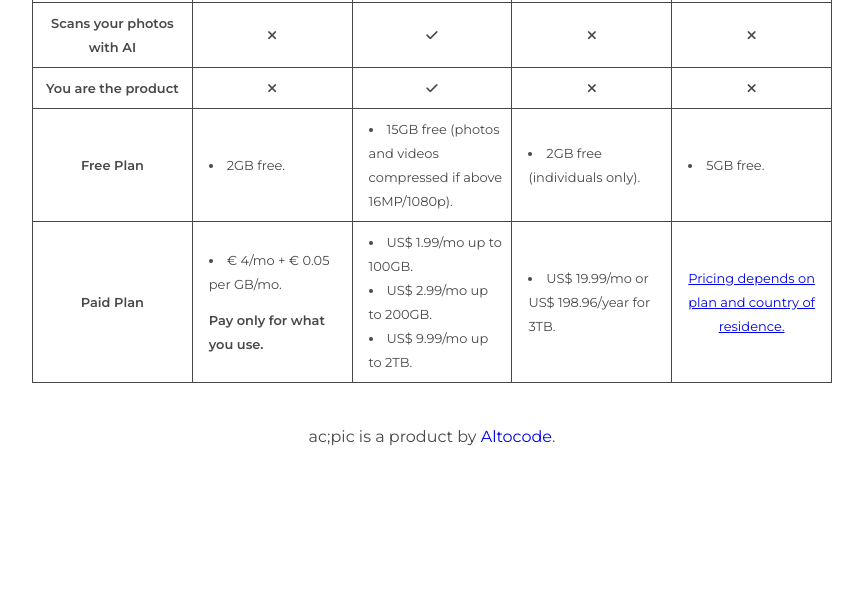
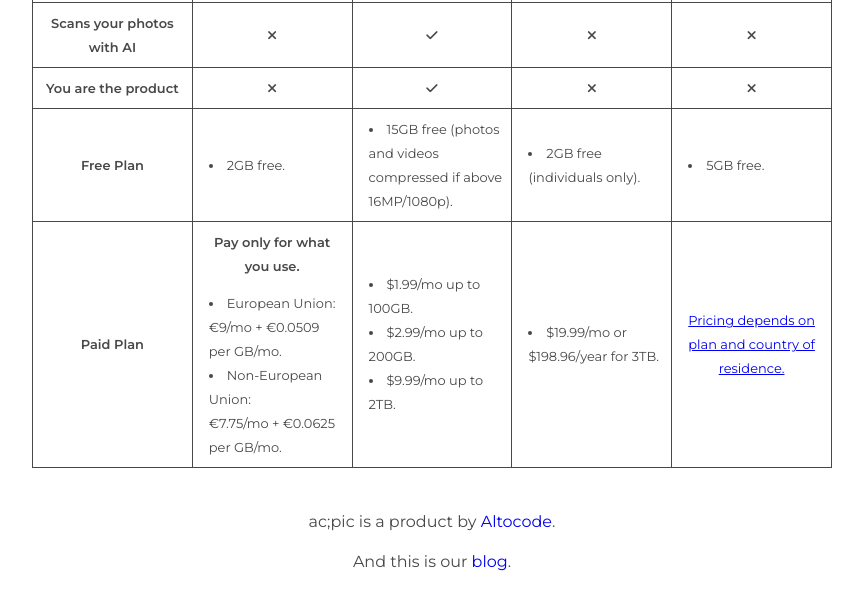
Before and after one commit to altocodenl/acweb, a website: page pic/index.html in a window 1280 px wide. Shown: the part 2423-3031 px from the top of the page, without its empty margins (208-1071 px from the left). Before the commit the page ends 2952 px from the top, so only its background shows below. Drawn offline with nearby package versions, Linux system fonts and the light colour scheme.

Commit message:
Updated price on compare table && added link to blog

```diff
--- a/pic/index.html
+++ b/pic/index.html
@@ -235,20 +235,22 @@
          <tr>
             <td style="font-weight: bold;">Paid Plan</td>
             <td>
+               <p style="font-weight: bold;">Pay only for what you use.</p>
                <ul>
-                  <li>&euro; 4/mo + &euro; 0.05 per GB/mo. <p style="font-weight: bold;">Pay only for what you use.</p></li>
+                  <li>European Union:<br>&euro;9/mo + &euro;0.0509 per GB/mo.</li>
+                  <li>Non-European Union:<br>&euro;7.75/mo + &euro;0.0625 per GB/mo.</li>
                </ul>
             </td>
             <td>
                <ul>
-                  <li>US&#36; 1.99/mo up to 100GB.</li>
-                  <li>US&#36; 2.99/mo up to 200GB.</li>
-                  <li>US&#36; 9.99/mo up to 2TB.</li>
+                  <li>&#36;1.99/mo up to 100GB.</li>
+                  <li>&#36;2.99/mo up to 200GB.</li>
+                  <li>&#36;9.99/mo up to 2TB.</li>
                </ul>
             </td>
             <td>
                <ul>
-                  <li>US&#36; 19.99/mo or US&#36; 198.96/year for 3TB.</li>
+                  <li>&#36;19.99/mo or &#36;198.96/year for 3TB.</li>
                </ul>
             </td>
             <td><a href="https://support.apple.com/en-us/HT201238" target="_blank"><p>Pricing depends on plan and country of residence.</p></a></td>
@@ -257,6 +259,8 @@
    </div>
    <div class="altocode">
       <p>ac;pic is a product by <a href="https://altocode.nl/" target="_blank">Altocode</a>.</p>
+      <p>And this is our <a href="https://altocode.nl/blog/" target="_blank">blog</a>.</p>
+
    </div>
 </body>
 </html>
```
